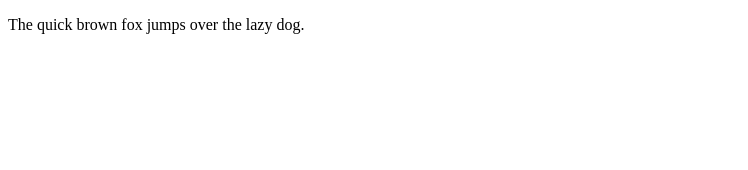
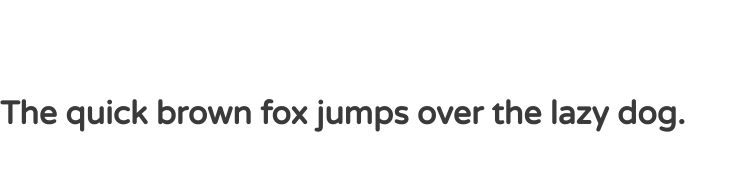
Before and after one commit to CyberTheCoder/Best-City-Guide, a plain HTML site: page test.html in a window 1280 px wide. Shown: the whole page, without its empty margins (0-748 px from the left). Drawn offline with Linux system fonts and the light colour scheme.

Commit message:
Update test.html

```diff
--- a/test.html
+++ b/test.html
@@ -1,9 +1,13 @@
 <!DOCTYPE html>
 <html>
   <head>
+    <meta name="viewport" content="width=device-width, initial-scale=1.0">
     <title>Test Site</title>
+    <link href='https://fonts.googleapis.com/css?family=Varela+Round' rel='stylesheet' type='text/css'>
+	  <link rel="stylesheet" href="css/normalize.css">
+	  <link rel="stylesheet" href="css/style.css">
   </head>
   <body>
-    <p>The quick brown fox jumps over the lazy dog.</p>
+    <h1>The quick brown fox jumps over the lazy dog.</h1>
   </body>
 </html>
```
